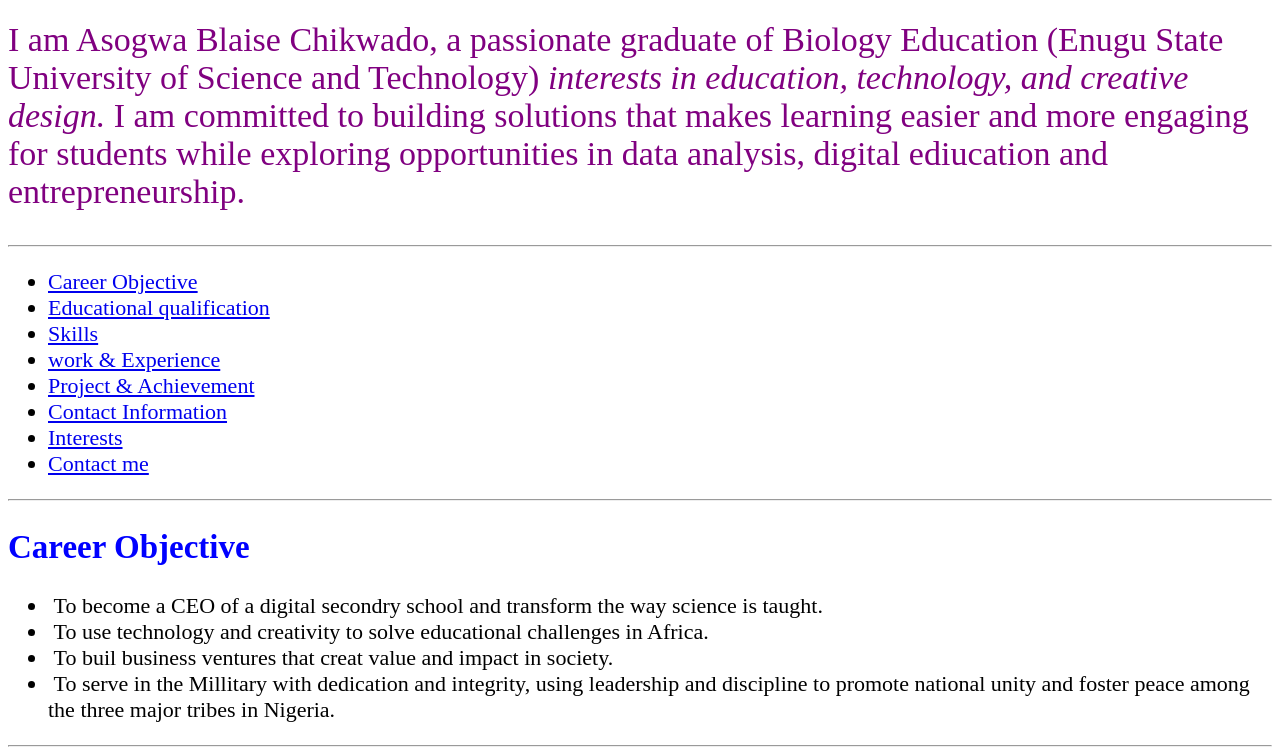
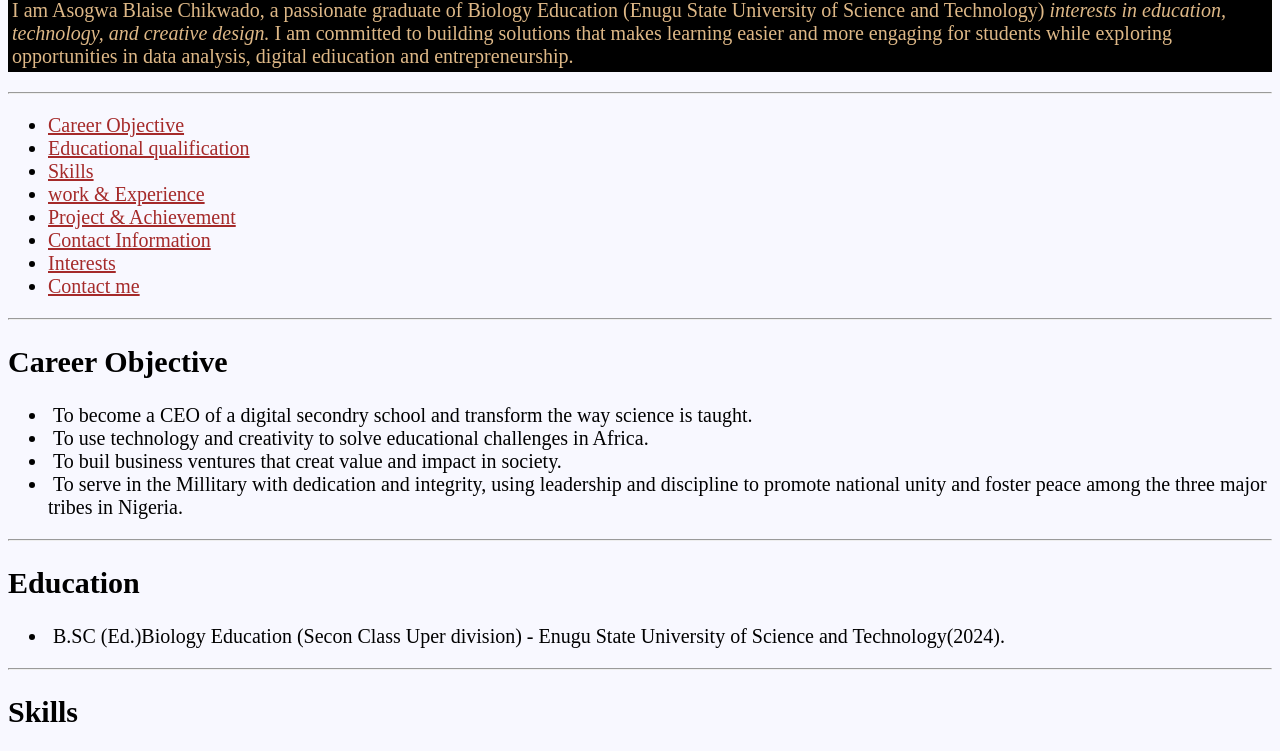
Before and after one commit to Blaiseasogwa/Asogwa-Blaise-Chikwado, a plain HTML site: page index.html in a window 1280 px wide. Shown: the part 506-1257 px from the top of the page. Drawn offline with Linux system fonts and the light colour scheme.

Commit message:
modified

```diff
--- a/css/style.css
+++ b/css/style.css
@@ -1,10 +1,25 @@
-p {
-    font-size: 34px;
-    color: purple;
+html{
+    background-color: ghostwhite;
+    font-size: 20px;
 }
-body {
-    font-size:  22px;
+
+.heading{
+    background-color: black;
+    color: gold;
 }
-h1, h2 {
-    color: blue;
+
+.about{
+    color: red;
 }
+
+p.about.me{
+    background-color: black;
+    color: burlywood;
+    padding-block: 4px;
+    padding-inline: 4px;
+}
+
+a:link{
+    color: brown;
+
+}
--- a/index.html
+++ b/index.html
@@ -1,7 +1,7 @@
 <!DOCTYPE html>
 <html lang="en">
 <head>
-    <header>
+
     <meta charset="UTF-8">
     <meta name="author" content="Blaise Leo width=device-width, initial-scale=1.0">
     <meta name="description" content="This page contains all the things i am learning on how to create as i learn html.">
@@ -9,7 +9,7 @@
     <link rel="icon" href="html5-emblem-orange-shield-and-white-text-vector.jpg" type="image/x-icon">
     <link rel="stylesheet" href="css/style.css">
 
-    </header>
+
 </head>
 <body>
     <header>
@@ -17,8 +17,8 @@
 <hr>
 <img class="image 1"  src="images/IMG-20241107-WA0096.jpg" alt="Profile picture" width="200" height="300" title="My final year project picture" loading="lazy">
 
-    <h2 class="about me">About&nbsp;me</h2>
-    <p>
+    <h2 class="about">About&nbsp;me</h2>
+    <p class="about me">
         I am Asogwa Blaise Chikwado, a passionate graduate of Biology Education (Enugu State University of Science and Technology) <em>interests in education, technology, and creative design.</em> I am committed to building solutions that makes learning easier and more engaging for students while exploring opportunities in data analysis, digital ediucation and entrepreneurship.
     </p>
 
@@ -27,7 +27,7 @@
     <nav aria-label="Primary navigation" class="navigation">
         <ul>
             <li>
-                <a href="#CareerObjective">Career Objective</a>
+                <a href="#CareerObjective">Career  Objective</a>
             </li>
             <li>
                 <a href="#Education">Educational qualification</a>
@@ -55,8 +55,9 @@
     </nav>
 </header>
     <hr>
-<main>
-    <section id="CareerObjective">
+
+
+    <section id="#CareerObjective">
     <h2>Career Objective</h2>
     <ul>
         <LI>&nbsp;To become a CEO of a digital secondry school and transform the way science is taught.</LI>
@@ -228,7 +229,7 @@ m
                     <label for="pizza">Pizza</label>
                 </p>
                 <p>
-                    <input type="radio" name="food" id="" value="other">
+                    <input type="radio" name="food" id="food" value="other">
                     <label for="other">Other</label>
                 </p>
             </fieldset>
@@ -254,7 +255,7 @@ m
 
         </form>
     </article>
-</main>
+
     <hr>
     <a href="https://www.myportfolio.org/en-US/about/Blaiseasogwa">Blaise Asogwa</a>
 <p class="motto">
```
